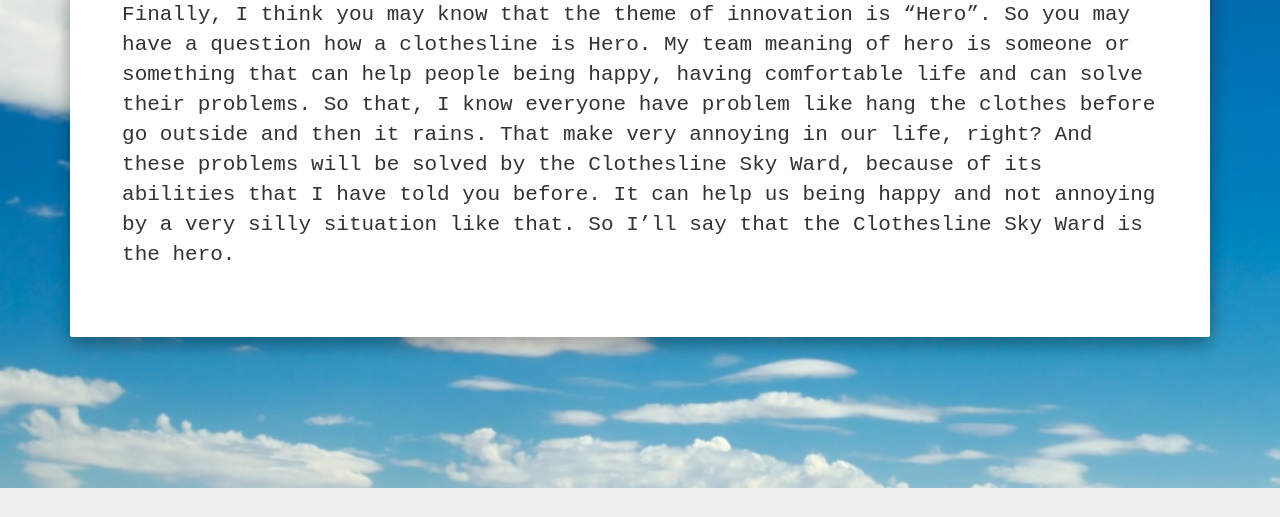
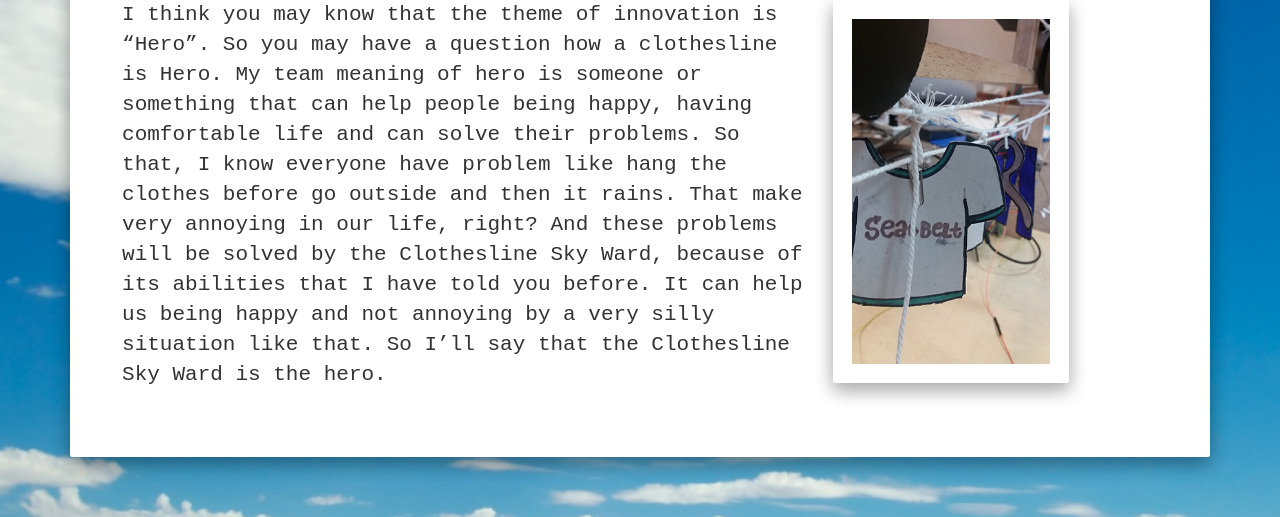
Before and after one commit to PNNutkung/Clothes-Line-Sky-Ward, a plain HTML site: page hero.html in a window 1280 px wide. Shown: the part 312-829 px from the top of the page. Before the commit the page ends 800 px from the top, so only its background shows below. Drawn offline with Linux system fonts and the light colour scheme.

Commit message:
KURREFDSKLJDFsjskakflmsn

```diff
--- a/hero.html
+++ b/hero.html
@@ -61,13 +61,15 @@
                         </div>
                     </div>
                     <div class="row">
-                        <div class="col-md-12 col-xs-12">
-                            <p>Finally, I think you may know that the theme of innovation is “Hero”. So you may have a question how a clothesline is Hero. My team meaning of hero is someone or something that can help people being happy, having comfortable life and can solve their problems. So that, I know everyone have problem like hang the clothes before go outside and then it rains. That make very annoying in our life, right? And these problems will be solved by the Clothesline Sky Ward, because of its abilities that I have told you before. It can help us being happy and not annoying by a very silly situation like that. So I’ll say that the Clothesline Sky Ward is the hero.</p>
+                        <div class="col-md-8 col-xs-12">
+                            <p>I think you may know that the theme of innovation is “Hero”. So you may have a question how a clothesline is Hero. My team meaning of hero is someone or something that can help people being happy, having comfortable life and can solve their problems. So that, I know everyone have problem like hang the clothes before go outside and then it rains. That make very annoying in our life, right? And these problems will be solved by the Clothesline Sky Ward, because of its abilities that I have told you before. It can help us being happy and not annoying by a very silly situation like that. So I’ll say that the Clothesline Sky Ward is the hero.</p>
+                        </div>
+                        <div class="col-md-3 col-xs-12">
+                            <div class="container"></div><div class="jumbotron"><img src="images/heroshirt.jpg" alt="Image Responsive" class="img-responsive" ></div></div>
                         </div>
                     </div>
                 </div>
           </div>
-      </div>
 
       <!-- NOTE: Jumbotron -->
       <script src="bootstrap-material-design\dist\js\ripples.min.js"></script>
```
Also changed, not shown: about.html (+1 -1 lines), index.html (+1 -0 lines), images/20150803_082821.jpg (deleted), images/clsw.png, images/heroshirt.jpg (added), 1 other file.
